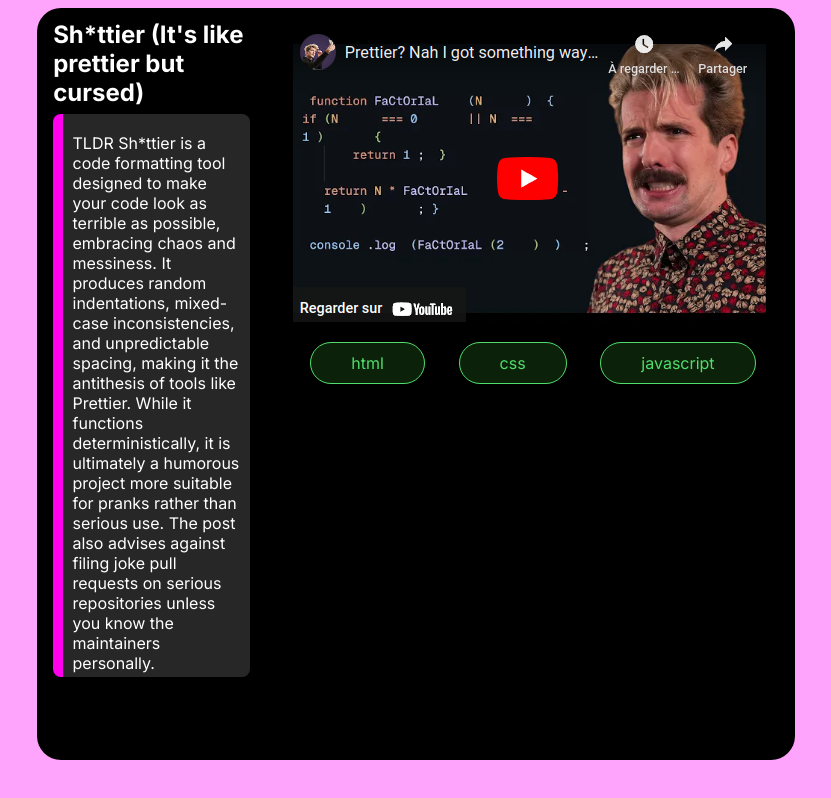
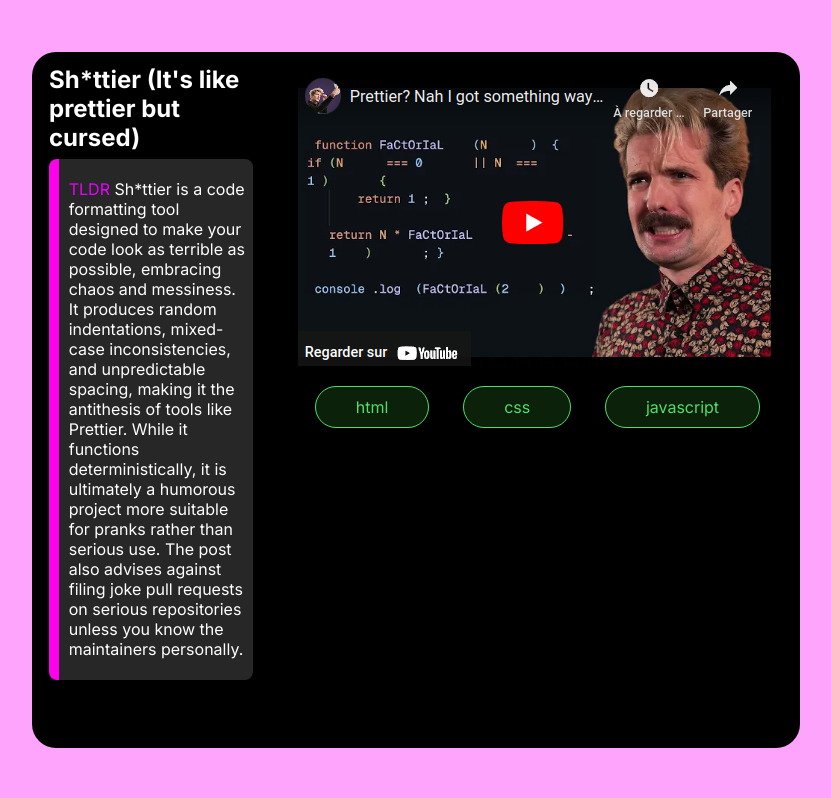
Before and after one commit to Mvittorelli/Sujet_flexbox_2_CSS, a plain HTML site: page index.html in a window 1280 px wide. Shown: the whole page, without its empty margins (224-1055 px from the left). Drawn offline with Linux system fonts and the light colour scheme.

Commit message:
feat(css):centered card

```diff
--- a/index.html
+++ b/index.html
@@ -1,12 +1,15 @@
 <!DOCTYPE html>
 <html lang="FR-fr">
+
 <head>
 	<meta charset="UTF-8" />
 	<meta name="viewport" content="width=device-width, initial-scale=1.0" />
 	<link rel="stylesheet" href="style.css" />
 	<title>Flexbox Prettier Html</title>
 </head>
+
 <body>
+	<div class="container">
 		<div class="card">
 			<div class="left">
 				<h2>Sh*ttier (It's like prettier but cursed)</h2>
@@ -37,5 +40,7 @@
 				</div>
 			</div>
 		</div>
+	</div>
 </body>
+
 </html>
--- a/style.css
+++ b/style.css
@@ -6,7 +6,16 @@
 html {
 	background-color: #ffa4fc;
 }
-
+body{
+	padding: 0;
+	margin: 0;
+}
+.container{
+	display: flex;
+	justify-content: center;
+	align-items: center;
+	height: 100vh;
+}
 .card {
 	display: flex;
 	background-color: black;
@@ -35,7 +44,7 @@ h2 {
 	border-radius: 8px;
 }
 
-.pinlk {
+.pink {
 	color: #ea00ff;
 }
 
```
Lines whose indentation alone changed are shown as unchanged.
